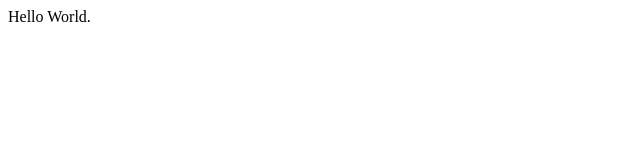
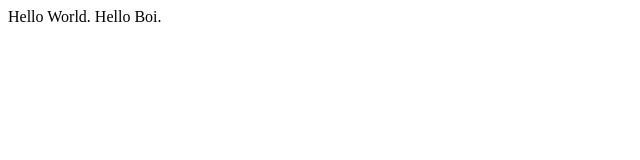
Before and after one commit to andreasowens/mapquest_emulator, a plain HTML site: page index.html in a window 1280 px wide. Shown: the full height of the page, 0-640 px from the left. Drawn offline with Linux system fonts and the light colour scheme.

Commit message:
updated index.html again tho

```diff
--- a/index.html
+++ b/index.html
@@ -7,6 +7,6 @@
     <title>Document</title>
 </head>
 <body>
-    Hello World.
+    Hello World. Hello Boi.
 </body>
 </html>
```
